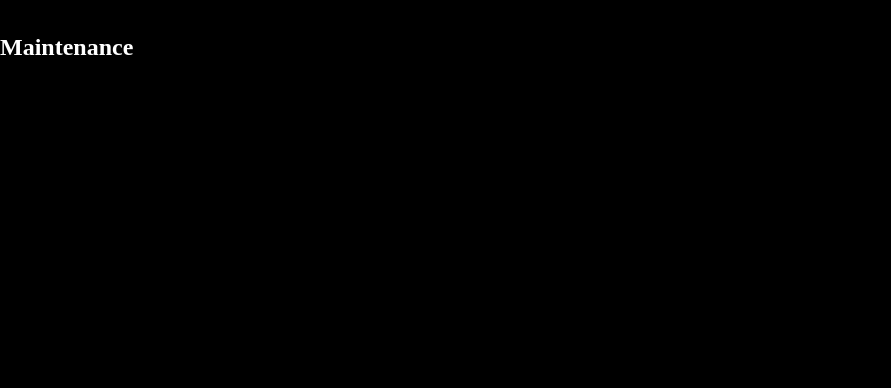
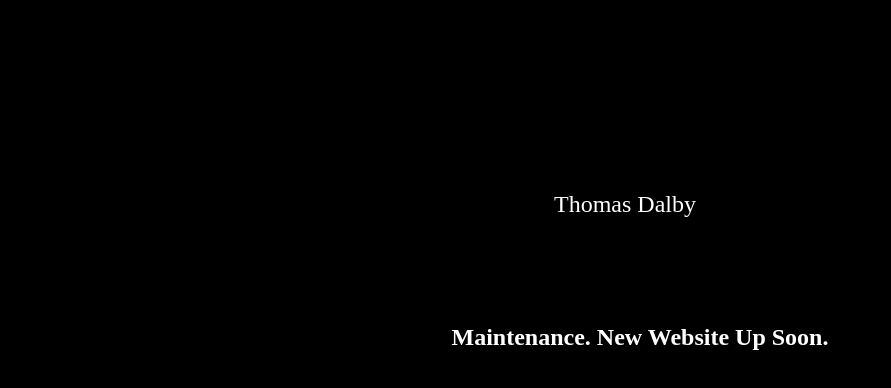
Before and after one commit to Tomdalby/tomdalby.github.io, a plain HTML site: page index.html in a window 1280 px wide. Shown: the whole page, without its empty margins (0-891 px from the left). Drawn offline with Linux system fonts and the light colour scheme; a web font is replaced by a local one.

Commit message:
Maintnence page

```diff
--- a/index.html
+++ b/index.html
@@ -8,8 +8,13 @@
         <Link rel="stylesheet" href="/styles.css" />
         <Link rel="stylesheet" href="/textstyles.css" />
       </head>
+      <body class="container-page">
+  <div class="container-header">
+    <img id="logo" src="images/logo.svg" alt="">
+    <div class="title1">Thomas Dalby</div>
+  </div>
 <body class="container-page">
-    <h1 class="title1">Maintenance</h1>
+    <h1 class="title1">Maintenance. New Website Up Soon.</h1>
 </body>
 </html>
 
--- a/styles.css
+++ b/styles.css
@@ -30,7 +30,12 @@
 
 .title1 {
   font-size: 72px;
-
+  display: flex;
+  flex-direction: row;
+  gap: 12px;
+  justify-content: center;
+  align-items: center;
+  padding-top: 200px;
 }
 
 #logo {
```
